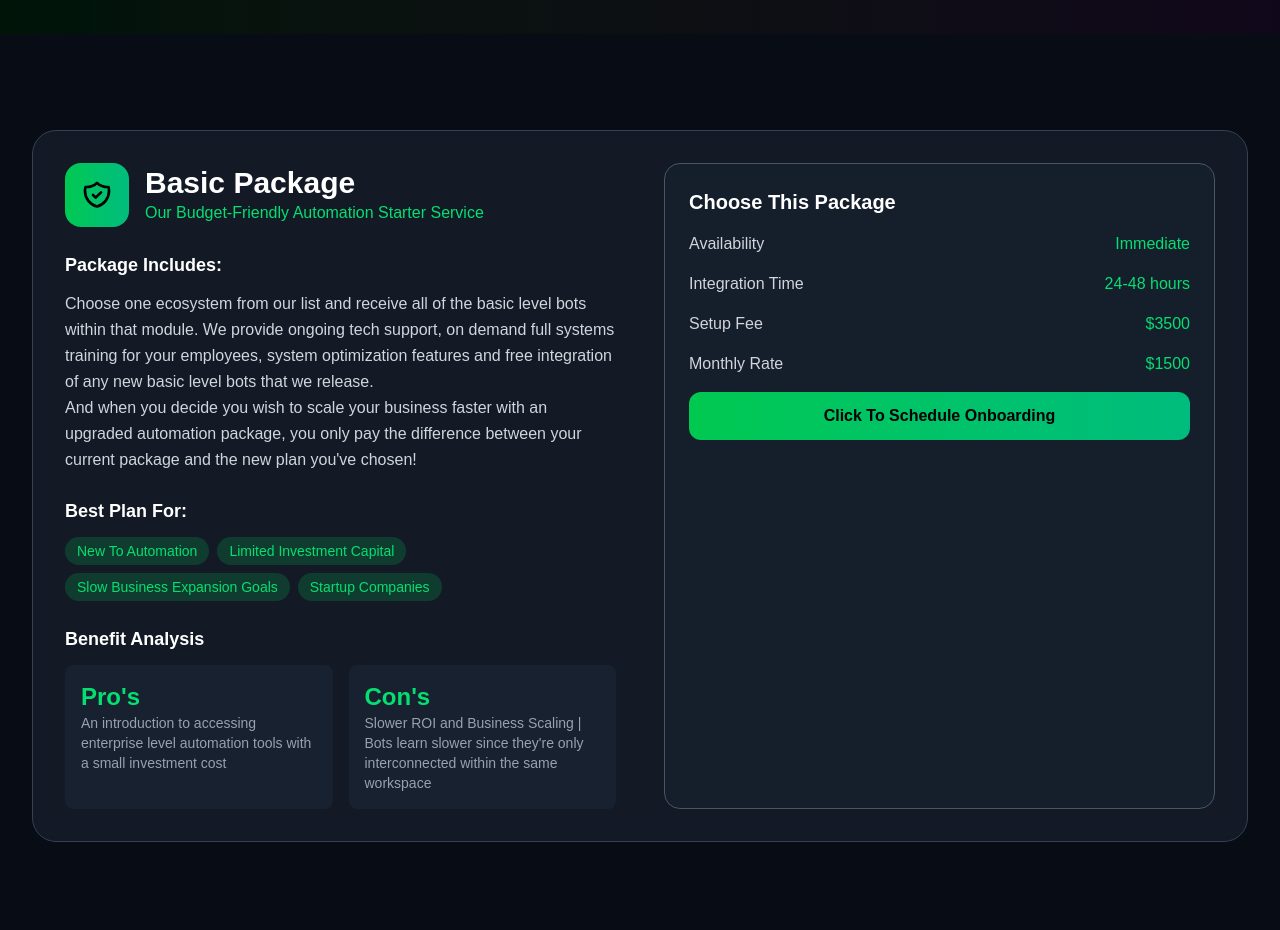
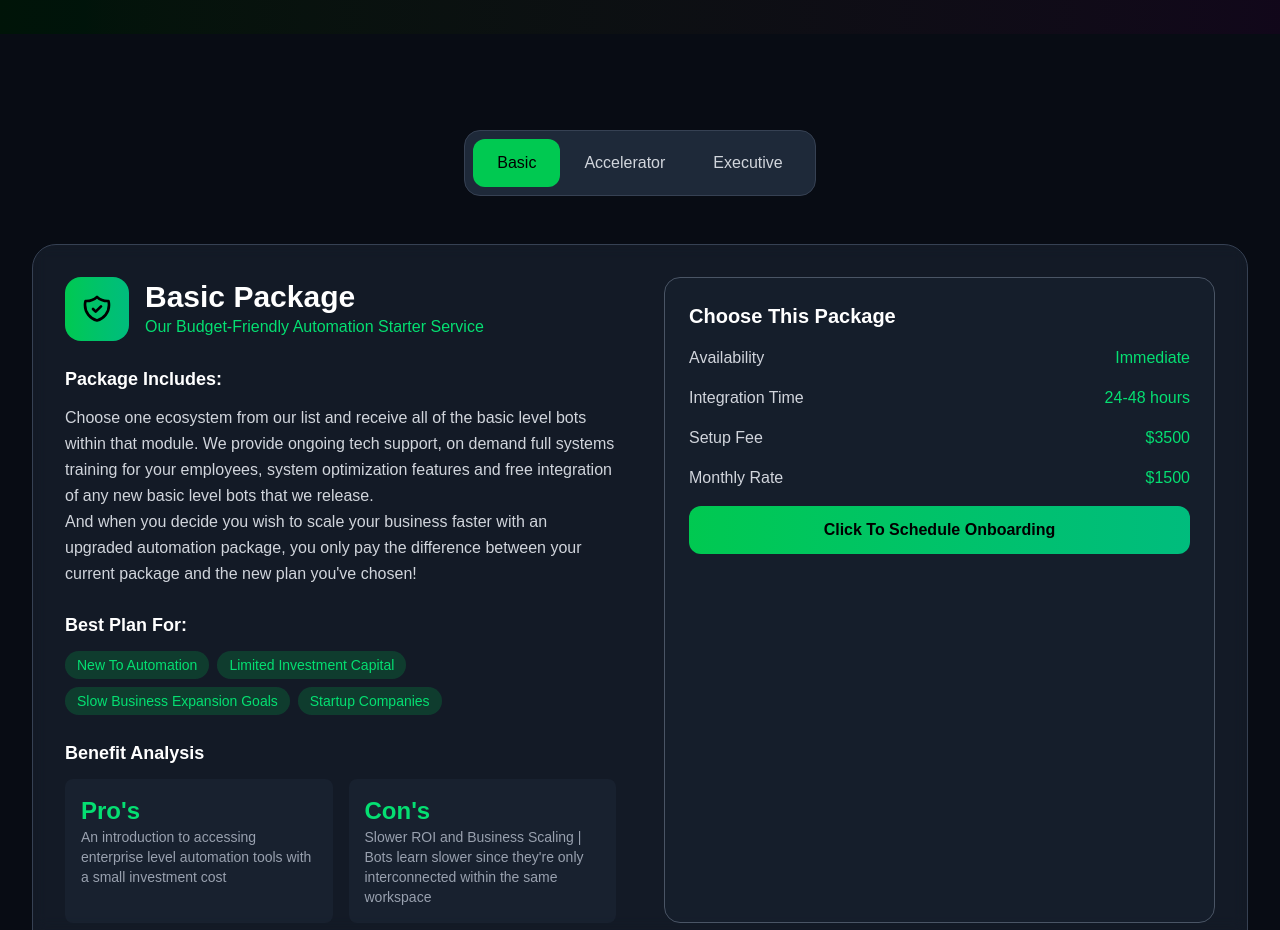
Before and after one commit to TinkerBotAgent/AI-Agency, a Next.js app: page / in a window 1280 px wide. Shown: the part 6380-7310 px from the top of the page. Built offline with nearby package versions, Linux system fonts and the light colour scheme.

Commit message:
Update page.tsx

```diff
--- a/src/app/page.tsx
+++ b/src/app/page.tsx
@@ -734,6 +734,37 @@ export default function Home() {
       {/* Packages */}
       <div id="packages" className="py-24 bg-gray-900/50">
         <div className="max-w-7xl mx-auto px-4 sm:px-6 lg:px-8">
+
+          {/* === NEW: PACKAGE BUTTONS ADDED HERE === */}
+          <div className="flex justify-center mb-12">
+            <div className="bg-gray-800 rounded-2xl p-2 border border-gray-700">
+              <button
+                onClick={() => setActivePackage('Basic')}
+                className={`px-6 py-3 rounded-xl font-medium transition-all ${
+                  activePackage === 'Basic' ? 'bg-green-500 text-black' : 'text-gray-300 hover:text-green-400'
+                }`}
+              >
+                Basic
+              </button>
+              <button
+                onClick={() => setActivePackage('Accelerator')}
+                className={`px-6 py-3 rounded-xl font-medium transition-all ${
+                  activePackage === 'Accelerator' ? 'bg-purple-500 text-white' : 'text-gray-300 hover:text-purple-400'
+                }`}
+              >
+                Accelerator
+              </button>
+              <button
+                onClick={() => setActivePackage('executive')}
+                className={`px-6 py-3 rounded-xl font-medium transition-all ${
+                  activePackage === 'executive' ? 'bg-cyan-500 text-black' : 'text-gray-300 hover:text-cyan-400'
+                }`}
+              >
+                Executive
+              </button>
+            </div>
+          </div>
+
           <div className="bg-gray-800/50 backdrop-blur-sm rounded-3xl p-8 border border-gray-700 transition-all duration-500 hover:border-green-500/50 hover:shadow-2xl hover:shadow-green-500/10">
             {activePackage === 'Basic' && (
               <div className="grid lg:grid-cols-2 gap-12">
```
